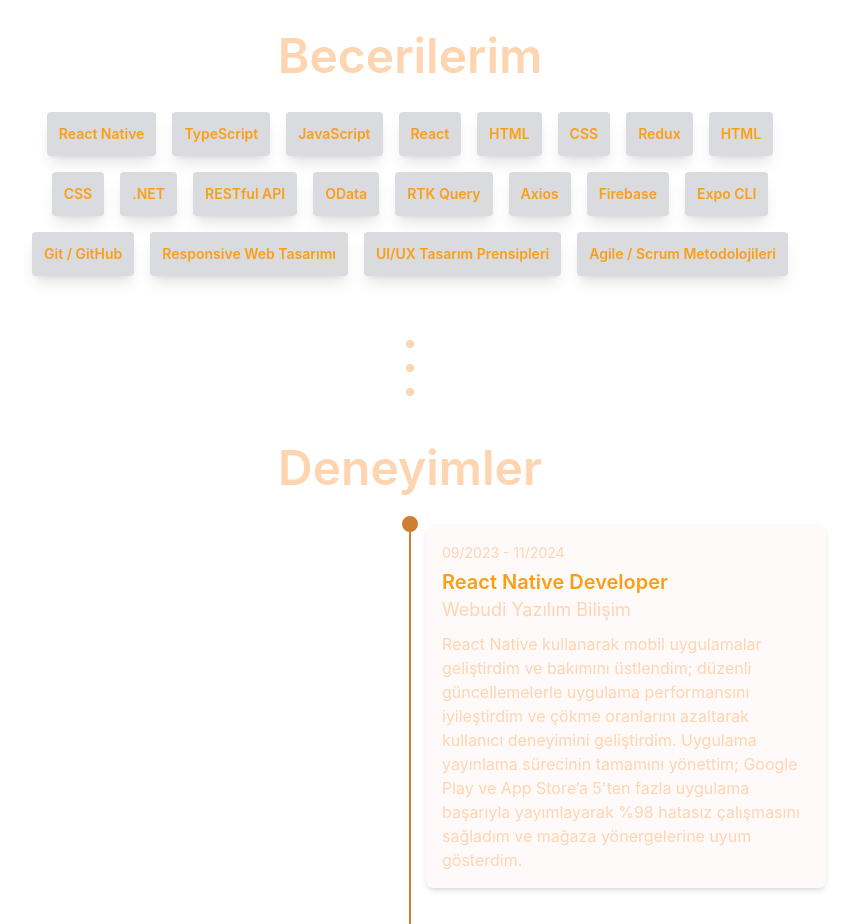
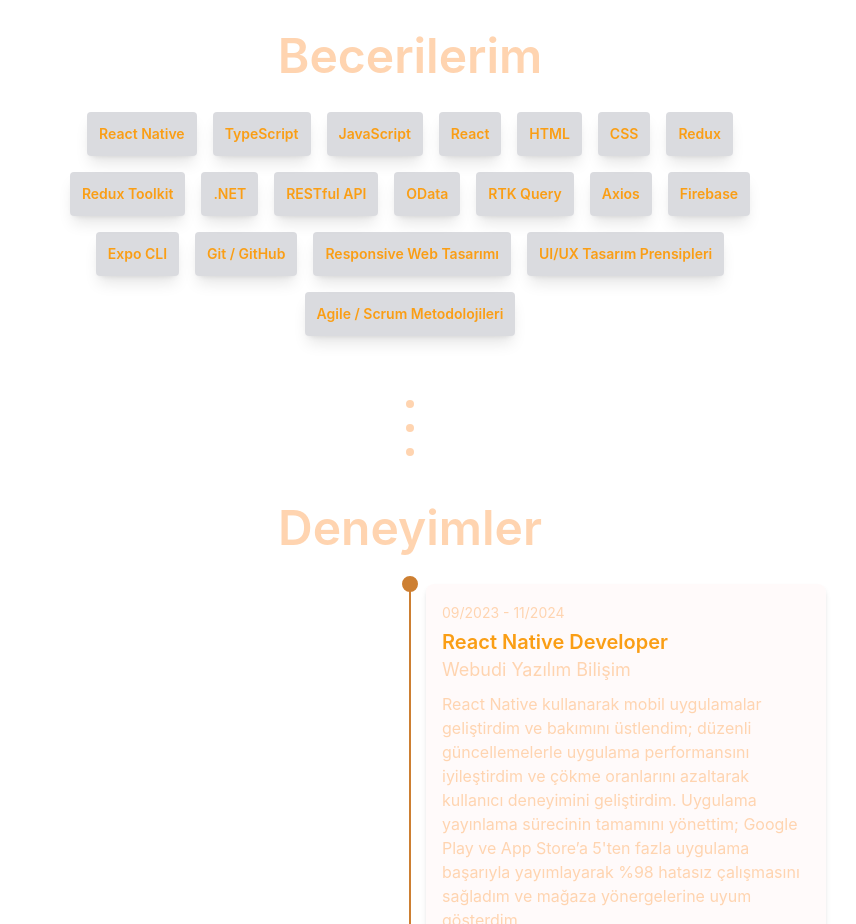
Before and after one commit to aycatutku/aycatutku.github.io, a React (Vite) app: page / in a window 1280 px wide. Shown: the part 3320-4244 px from the top of the page, without its empty margins (230-1086 px from the left). Built offline with nearby package versions, Linux system fonts and the light colour scheme.

Commit message:
skills updated

```diff
--- a/src/Skills.tsx
+++ b/src/Skills.tsx
@@ -13,8 +13,7 @@ const Skills: React.FC = () => {
         {name: 'HTML'},
         {name: 'CSS'},
         {name: 'Redux'},
-        {name: 'HTML'},
-        {name: 'CSS'},
+        {name: 'Redux Toolkit'},
         {name: '.NET'},
         {name: 'RESTful API'},
         {name: 'OData'},
```
